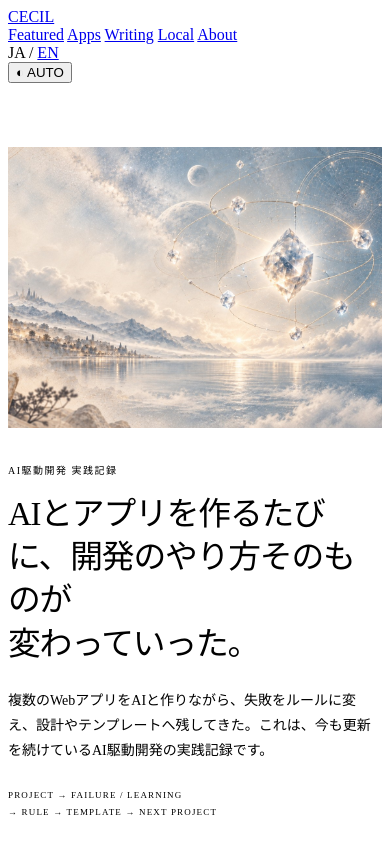
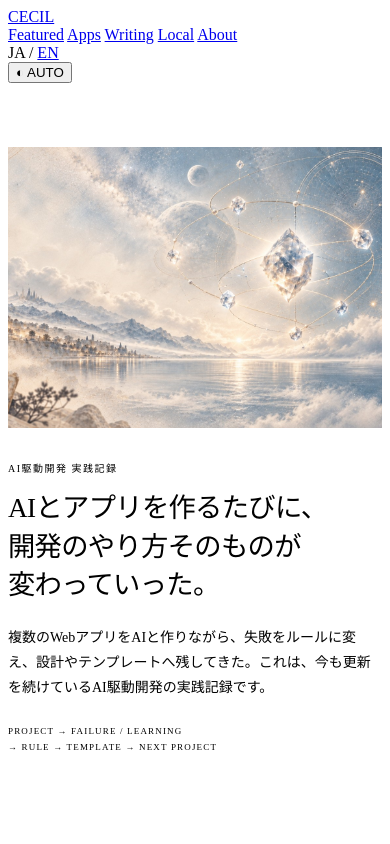
Before and after one commit to ha-rookie/cecil-hub, a website: page public/ai-driven-development-preview/index.html in a window 390 px wide. Shown: the top 844 px of the page. Drawn offline with Linux system fonts and the light colour scheme.

Commit message:
Refine mobile hero typography and flow

```diff
--- a/public/ai-driven-development-preview/styles.css
+++ b/public/ai-driven-development-preview/styles.css
@@ -90,6 +90,8 @@
   letter-spacing: .13em;
 }
 
+.ai-preview-flow-break { display: none; }
+
 .ai-preview-sample {
   padding: 82px 0 92px;
 }
@@ -165,40 +167,39 @@
   }
 
   .ai-preview-copy {
+    width: min(calc(100% - 32px), var(--max-width));
     min-height: 0;
-    padding-top: 34px;
-    padding-bottom: 46px;
+    padding-top: 32px;
+    padding-bottom: 44px;
   }
 
   .ai-preview-copy .eyebrow {
-    margin-bottom: 16px;
+    margin-bottom: 14px;
     font-size: 10px;
   }
 
   .ai-preview-copy h1 {
     max-width: 100%;
-    font-size: clamp(30px, 8.4vw, 38px);
-    line-height: 1.32;
-    letter-spacing: -.035em;
-  }
-
-  .ai-preview-copy h1 br:nth-of-type(1) {
-    display: none;
+    font-size: clamp(24px, 7vw, 30px);
+    line-height: 1.42;
+    letter-spacing: -.025em;
   }
 
   .ai-preview-lead {
     max-width: 100%;
-    margin-top: 22px;
+    margin-top: 20px;
     font-size: 14px;
     line-height: 1.8;
   }
 
   .ai-preview-flow {
-    margin-top: 24px;
+    margin-top: 22px;
     font-size: 9px;
     line-height: 1.8;
-    overflow-wrap: anywhere;
+    overflow-wrap: normal;
   }
+
+  .ai-preview-flow-break { display: inline; }
 
   .ai-preview-sample {
     padding: 48px 0 54px;
```
